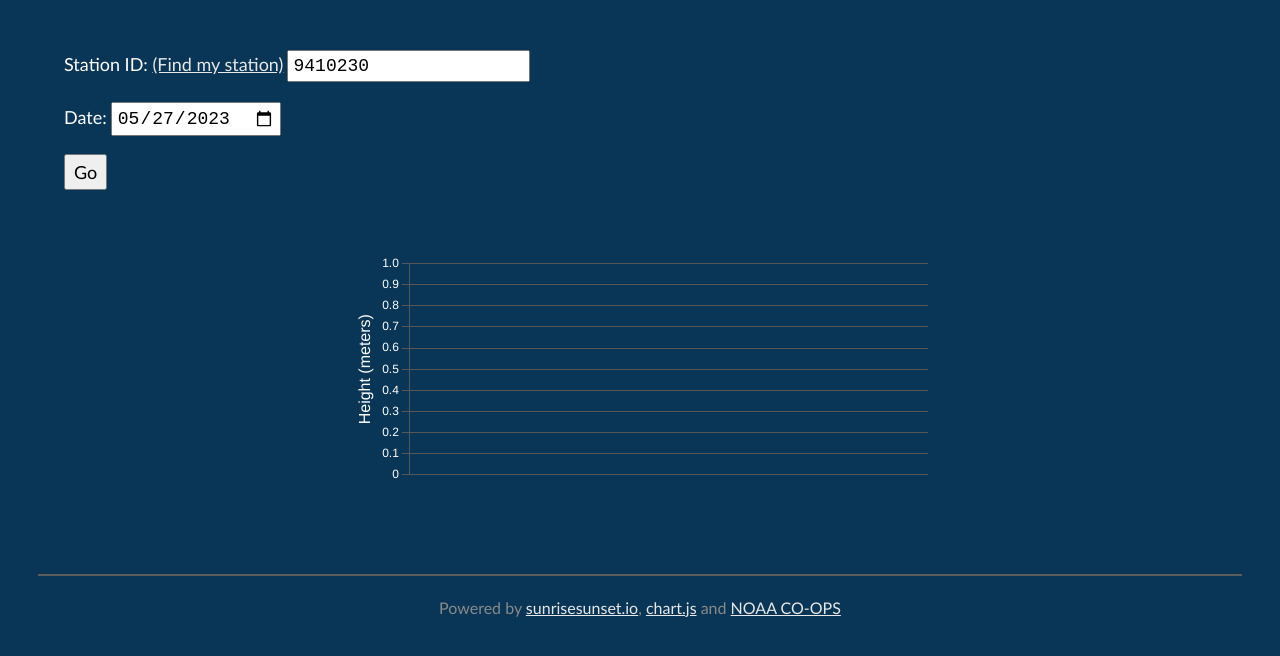
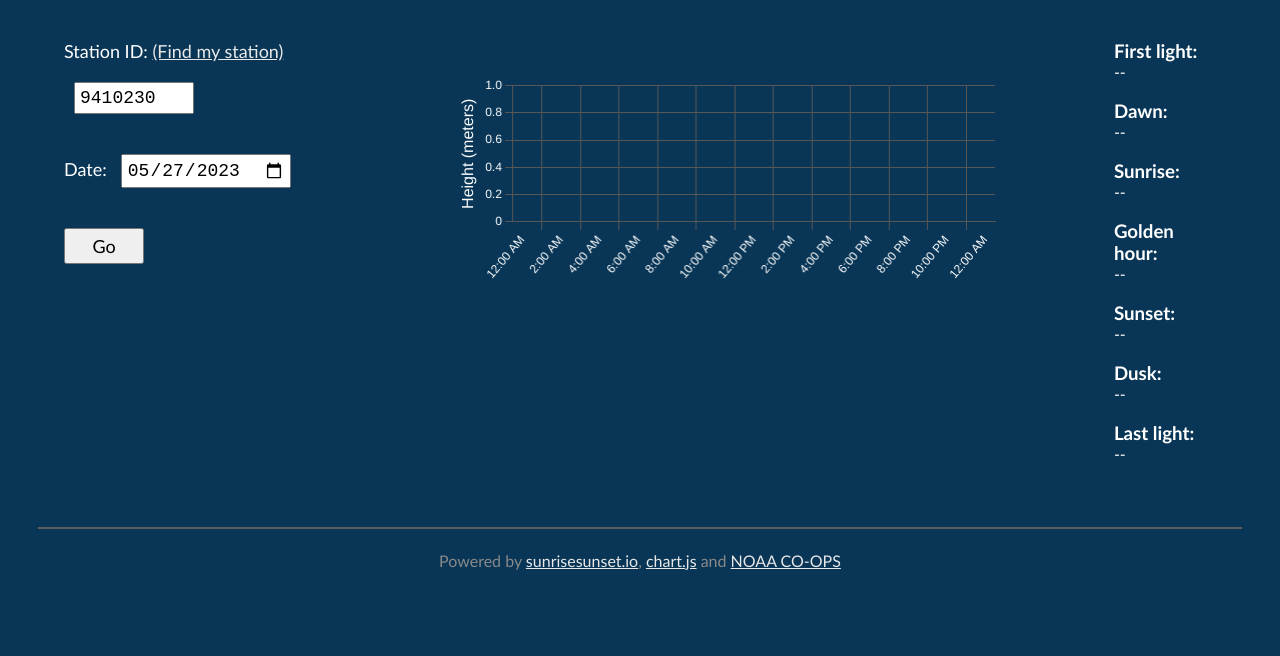
Before and after one commit to MilesOpferkuch/FinalProject, a website: page index.html in a window 1280 px wide. Shown: the part 82-738 px from the top of the page. Drawn offline with nearby package versions, Linux system fonts and the light colour scheme.

Commit message:
Added sun data; frontend tweaks

```diff
--- /dev/null
+++ b/chartConfig.js
@@ -0,0 +1,60 @@
+const chartConfig = {
+    type: 'bar',
+    data: {
+        labels: ["12:00 AM", "1:00 AM", "2:00 AM", "3:00 AM",
+            "4:00 AM", "5:00 AM", "6:00 AM", "7:00 AM",
+            "8:00 AM", "9:00 AM", "10:00 AM", "11:00 AM",
+            "12:00 PM", "1:00 PM", "2:00 PM", "3:00 PM",
+            "4:00 PM", "5:00 PM", "6:00 PM", "7:00 PM",
+            "8:00 PM", "9:00 PM", "10:00 PM", "11:00 PM",
+            "12:00 AM"
+        ],
+        datasets: [
+            {
+                label: 'Tide: ',
+                data: [],
+                borderWidth: 1,
+                backgroundColor: '#7faefa'
+            }
+        ]
+    },
+    options: {
+        plugins: {
+            legend: {
+                display: false
+            },
+            title: {
+                display: true,
+                text: "",
+                padding: {
+                    top: 10,
+                    bottom: 14
+                },
+                font: {
+                    size: 18
+                }
+            }
+        },
+        scales: {
+            y: {
+                beginAtZero: true,
+                title: {
+                    display: true,
+                    text: "Height (meters)",
+                    font: {
+                        size: 16
+                    }
+                }
+            },
+            x: {
+                title: {
+                    display: true,
+                    text: "",
+                    font: {
+                        size: 16
+                    }
+                }
+            }
+        }
+    }
+}
--- a/index.html
+++ b/index.html
@@ -19,36 +19,43 @@
             <img src="banner.jpg" style="width: 100%"/>
         </header>
 
-        <!--
-        <section class="scrolltext">
-            <span id="sunset">Sunsets at:</span>
-            <span id="sunrise">Sunrises at:</span>
-        </section>
+        <div class="mainContent">
 
-        <div>
-            <a><img class="frontPhotos" src="placeholder_image1.jpg" ></a>
-            <a><img class="frontPhotos" src="placeholder_image2.jpeg" ></a>
-        </div>
-
-        <section class="frontPhotos">
-            <a> <img class="first_photo" src=""></a>
-            <a><img class="second_photo" src=""></a>
-        </section>
-    -->
-        <div class="mainContent">
-            <section class="inputs">
-                <label>Station ID: <a href="https://tidesandcurrents.noaa.gov/map/">(Find my station)</a></label>
-                <input type="number" id="station" value="9410230" required />
-                <br>
-                <label>Date:</label>
-                <input type="date" id="begin_date" name="begin_date_picker" required />
-                <br>
-                <button id="buttonGo">Go</button> <!--Button to get data, js for this! -->
-            </section>
 
             <div class="graphFlex">
+                <div class="inputs">
+                    <label>Station ID: <a href="https://tidesandcurrents.noaa.gov/map/">(Find my station)</a></label>
+                    <input type="number" id="station" value="9410230" style="width: 120px" required />
+                    <br>
+                    <label>Date:</label>
+                    <input type="date" id="begin_date" name="begin_date_picker" required />
+                    <br>
+                    <button id="buttonGo">Go</button> <!--Button to get data, js for this! -->
+                </div>
                 <div class="graph">
                     <canvas id="myChart" class="graph"></canvas>
+                </div>
+                <div class="sunData">
+                    <h3>First light: </h3>
+                    <p class="sunInfoText" id="first_light">--</p>
+                    <br>
+                    <h3>Dawn:</h3>
+                    <p class="sunInfoText" id="dawn">--</p>
+                    <br>
+                    <h3>Sunrise: </h3>
+                    <p class="sunInfoText" id="sunrise">--</p>
+                    <br>
+                    <h3>Golden hour:</h3>
+                    <p class="sunInfoText" id="golden_hour">--</p>
+                    <br>
+                    <h3>Sunset: </h3>
+                    <p class="sunInfoText" id="sunset">--</p>
+                    <br>
+                    <h3>Dusk:</h3>
+                    <p class="sunInfoText" id="dusk">--</p>
+                    <br>
+                    <h3>Last light:</h3>
+                    <p class="sunInfoText" id="last_light">--</p>
                 </div>
             </div>
         </div>
@@ -58,6 +65,7 @@
             </footer>
 
             <script src="script.js"></script>
+            <script src="chartConfig.js"></script>
             <script src="https://cdn.jsdelivr.net/npm/chart.js"></script>
     </body>
 
--- a/node/server.js
+++ b/node/server.js
@@ -54,7 +54,7 @@ app.get("/suntimes/:lat/:lon/:tz/:date", (req, res) => {
             return res.status(500).send("Error retrieving sunrise/sunset data.");
         }
         body = JSON.parse(body);
-        res.send(body);
+        res.send(body.results);
     })
 });
 
--- a/script.js
+++ b/script.js
@@ -7,7 +7,6 @@ function getTides(station, beginDate) {
             if (xhr.readyState === 4) {
                 if (xhr.status === 200) {
                     const body = xhr.responseText;
-                    console.log(body);
                     resolve(body);
                 } else {
                     reject(Error(xhr.responseText));
@@ -26,12 +25,11 @@ function getMetadata(station) {
             if (xhr.readyState === 4) {
                 if (xhr.status === 200) {
                     const body = JSON.parse(xhr.response);
-                    console.log(body);
                     resolve(body);
                 } else {
                     reject(Error(xhr.responseText));
                 }
-            };
+            }
         }
     })
 }
@@ -45,7 +43,6 @@ function getTimezoneData(lat, lon, timestamp) {
             if (xhr.readyState === 4) {
                 if (xhr.status === 200) {
                     const body = JSON.parse(xhr.responseText);
-                    console.log(body);
                     resolve(body);
                 } else {
                     reject(Error(xhr.responseText));
@@ -64,7 +61,6 @@ function getSunData(lat, lon, tz, date) {
             if (xhr.readyState === 4) {
                 if (xhr.status === 200) {
                     const body = JSON.parse(xhr.responseText);
-                    console.log(body);
                     resolve(body);
                 } else {
                     reject(Error(xhr.responseText));
@@ -76,23 +72,19 @@ function getSunData(lat, lon, tz, date) {
 
 function drawGraph(chart, tideData, date, metadata, timeZoneName) {
     // Clear all chart data
-    chart.data.labels = [];
     chart.data.datasets[0].data = [];
-    // Reset text
+    // Set text
     chart.options.plugins.title.text = `Tides on ${date} at station ${metadata.name} (${metadata.station})`;
     chart.options.scales.x.title.text = `Time (${timeZoneName})`
     // Insert new data
     let parsedData = JSON.parse(tideData).predictions;
     for (var i = 0; i < parsedData.length; i++) {
-        let timeStr = parsedData[i].t.slice(-5);
-        chart.data.labels.push(timeStr);
         chart.data.datasets[0].data.push(parsedData[i].v);
     }
     chart.update();
 }
 
 window.onload = function() {
-
     // Set up the date picker
     let today = new Date();
     let year = today.getFullYear().toString();
@@ -100,73 +92,22 @@ window.onload = function() {
     let day = today.getDate().toString().padStart(2, "0");
     let dateString = `${year}-${month}-${day}`; // HTML date picker needs yyyy-mm-dd
 
+    const ctx = document.getElementById("myChart");
+    const stationInput = document.getElementById("station");
+    const beginDateSelector = document.getElementById("begin_date");
+    const sunInfoText = document.getElementsByClassName("sunInfoText");
+    const buttonGo = document.getElementById("buttonGo");
+
     // Set up the graph, make it empty at first
-    let labels = [];
-    let data = [];
-    const ctx = document.getElementById('myChart');
     Chart.defaults.color = '#FFFFFF';
     Chart.defaults.backgroundColor = '#c4c4c4';
     Chart.defaults.borderColor = '#575757';
-    const tideChart = new Chart(ctx, {
-        type: 'bar',
-        data: {
-            labels: labels,
-            datasets: [
-            {
-                label: 'Tide: ',
-                data: data,
-                borderWidth: 1,
-                backgroundColor: '#7faefa'
-            }
-            ]
-        },
-        options: {
-            plugins: {
-                legend: {
-                    display: false
-                },
-                title: {
-                    display: true,
-                    text: "",
-                    padding: {
-                        top: 10,
-                        bottom: 10
-                    },
-                    font: {
-                        size: 18
-                    }
-                }
-            },
-            scales: {
-                y: {
-                    beginAtZero: true,
-                    title: {
-                        display: true,
-                        text: "Height (meters)",
-                        font: {
-                            size: 16
-                        }
-                    }
-                },
-                x: {
-                    title: {
-                        display: true,
-                        text: "",
-                        font: {
-                            size: 16
-                        }
-                    }
-                }
-            }
-        }
-      });
-    const stationInput = document.getElementById("station");
+    const tideChart = new Chart(ctx, chartConfig);
+
     // Configure date picker
-    const beginDateSelector = document.getElementById("begin_date");
     beginDateSelector.value = dateString;
     beginDateSelector.min = dateString;
 
-    const buttonGo = document.getElementById("buttonGo");
     buttonGo.addEventListener("click", () => {
         let station = stationInput.value;
         // Tides API wants yyyymmdd without dashes
@@ -198,14 +139,19 @@ window.onload = function() {
                                 // Get sunrise/sunset times
                                 getSunData(lat, lon, tzOffset, beginDateSelector.value).then(
                                     (sunResult) => {
+                                        sunInfoText.first_light.innerText = sunResult.first_light;
+                                        sunInfoText.dawn.innerText = sunResult.dawn;
+                                        sunInfoText.sunrise.innerText = sunResult.sunrise;
+                                        sunInfoText.golden_hour.innerText = sunResult.golden_hour;
+                                        sunInfoText.sunset.innerText = sunResult.sunset;
+                                        sunInfoText.dusk.innerText = sunResult.dusk;
+                                        sunInfoText.last_light.innerText = sunResult.last_light;
                                         drawGraph(tideChart, tidesResult, beginDateSelector.value, metaResult, tzResult.timeZoneName);
                                     },
                                     (onRejected) => {
                                         console.log("Error retrieving sunrise/sunset data");
                                     }
                                 );
-
-
                             },
                             (onRejected) => {
                                 console.log("Error retrieving timezone data");
--- a/shylesheet_oceantides.css
+++ b/shylesheet_oceantides.css
@@ -5,39 +5,18 @@ html {
     font-family: 'Trebuchet MS', 'Lucida Sans Unicode', 'Lucida Grande', 'Lucida Sans', Arial, sans-serif;
     color: white;
 }
+
 * {
     margin: 0;
     padding: 0;
     box-sizing: border-box;
 }
+
 .mainContent {
     margin-left: 5%;
     margin-right: 5%;
     margin-top: 3%
 }
-/*body {
-    display: flex;
-    flex-direction: column;
-    align-items: center;
-} */
-
-h2 {
-    margin: 0;
-    padding: 0;
-    box-sizing: border-box;
-
-}
-
-/*
-button{
-    margin: 100;
-    padding: 100;
-    font-size: 45px;
-    background-color: #1F7928;
-    color: white;
-    font: 'Trebuchet MS', 'Lucida Sans Unicode', 'Lucida Grande', 'Lucida Sans', Arial, sans-serif;
-}
-*/
 
 button {
     font-family: 'Trebuchet MS', 'Lucida Sans Unicode', 'Lucida Grande', 'Lucida Sans', Arial, sans-serif;
@@ -46,23 +25,8 @@ button {
     padding-bottom: 5px;
     padding-left: 8px;
     padding-right: 8px;
-    margin-top: 8px;
-}
-
-.frontPhotos{
-    align-items: center;
-    position: relative;
-    width: 300px;
-    height: 300px;
-    top: 0;
-    left: 200;
-    margin: 10px;
-    padding: 5px;
-}
-
-.scrolltext{
-    text-align: center;
-    color: white;
+    margin-top: 20px;
+    width: 80px
 }
 
 label {
@@ -72,8 +36,9 @@ label {
 }
 
 input {
-    margin-top: 10px;
-    margin-bottom: 10px;
+    margin-top: 20px;
+    margin-bottom: 20px;
+    margin-left: 10px;
     padding: 4px;
     font-family: monospace;
     font-size: 18px;
@@ -90,20 +55,29 @@ hr {
     border: 1px solid #5c5c5c;
 }
 
-div.graph {
-    display: block;
-    width: 50%;
-}
-
 div.graphFlex {
     width: 100%;
     margin-top: 32px;
     display: flex;
     flex-direction: row;
     flex-wrap: nowrap;
-    justify-content: center;
+    justify-content: left;
 }
 
+div.inputs {
+    display: block;
+    margin-right: 5%;
+}
+
+div.graph {
+    display: block;
+    width: 50%;
+}
+
+div.sunData {
+    display: block;
+    margin-left: 10%
+}
 footer {
     width: 100%;
     margin-top: 22px;
```
